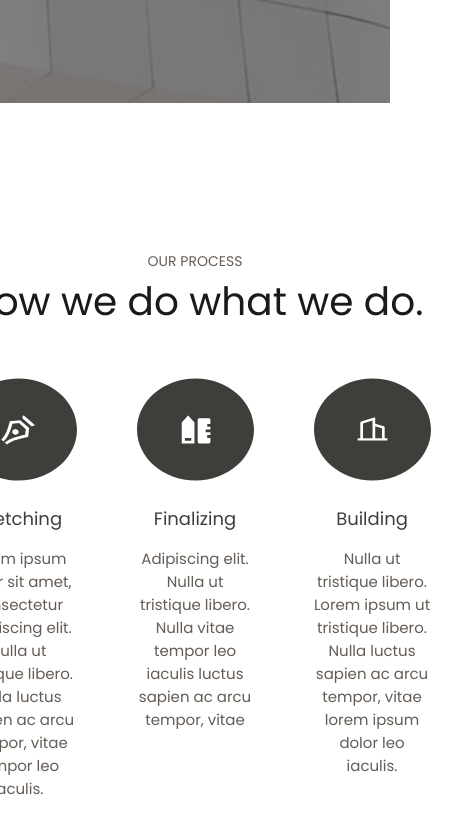
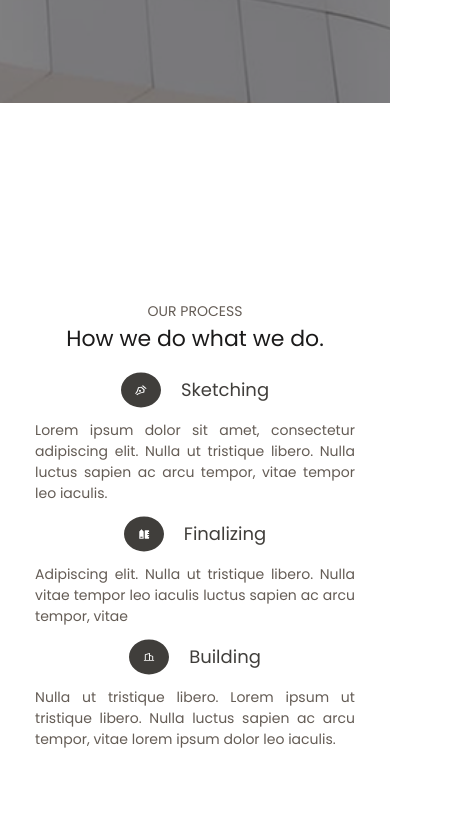
Before and after one commit to ionaleLyc/Wishbone-Website, a React (Create React App) app: page / in a window 390 px wide. Shown: the part 2429-3262 px from the top of the page, 461 px wide, since content can reach past the window. Built offline with nearby package versions, Linux system fonts and the light colour scheme.

Commit message:
Верстка секции 'Our process' с адаптивом

```diff
--- a/src/components/OurProcess/OurProcess.css
+++ b/src/components/OurProcess/OurProcess.css
@@ -36,7 +36,7 @@
     padding: 0;
     font-weight: 300;
     font-size: 39px;
-    color:var(--color-text-dark);
+    color: var(--color-text-dark);
 }
 
 .ourprocess-section .ourprocess-wrapper .ourprocess-content {
@@ -82,3 +82,99 @@
 .ourprocess-section .ourprocess-wrapper .ourprocess-content .content-card .card-desc p {
     text-align: center;
 }
+
+@media (max-width: 1260px) {
+
+    .ourprocess-section .ourprocess-wrapper {
+        margin-inline: 80px;
+    }
+
+    .ourprocess-section .ourprocess-wrapper .ourprocess-content {
+        gap: 40px;
+    }
+
+    .ourprocess-section .ourprocess-wrapper .ourprocess-content .content-card {
+
+        padding-inline: 0;
+
+    }
+}
+
+@media (max-width: 860px) {
+
+    .ourprocess-section .ourprocess-wrapper {
+        gap: 15px;
+    }
+
+    .ourprocess-section .ourprocess-wrapper .ourprocess-content {
+        display: flex;
+        flex-direction: column;
+        gap: 30px;
+
+    }
+
+    .ourprocess-section .ourprocess-wrapper .ourprocess-header p {
+        font-size: clamp(22px, 2.8vw, 32px);
+    }
+
+    .ourprocess-section .ourprocess-wrapper .ourprocess-content .content-card {
+        display: grid;
+        grid-template-areas: "f i"
+            "o o";
+        grid-column-gap: 20px;
+        grid-row-gap: 10px;
+
+        position: relative;
+        max-width: 100%;
+    }
+
+    .ourprocess-section .ourprocess-wrapper .ourprocess-content .content-card .card-image {
+        grid-area: f;
+    }
+
+    .ourprocess-section .ourprocess-wrapper .ourprocess-content .content-card .card-image svg {
+        max-width: 60px;
+        max-height: 60px;
+    }
+
+    .ourprocess-section .ourprocess-wrapper .ourprocess-content .content-card .card-image {
+        margin: 0;
+        display: flex;
+        align-items: center;
+        justify-content: end;
+        height: 100%;
+    }
+
+    .ourprocess-section .ourprocess-wrapper .ourprocess-content .content-card .card-name {
+        grid-area: i;
+        margin: 0;
+    }
+
+    .ourprocess-section .ourprocess-wrapper .ourprocess-content .content-card .card-desc {
+        grid-area: o;
+    }
+
+    .ourprocess-section .ourprocess-wrapper .ourprocess-content .content-card .card-desc p {
+        text-align: justify;
+    }
+}
+
+@media (max-width: 620px) {
+
+    .ourprocess-section .ourprocess-wrapper .ourprocess-content .content-card .card-image svg {
+        max-width: 40px;
+        max-height: 40px;
+    }
+
+    .ourprocess-section .ourprocess-wrapper {
+        margin-inline: clamp(30px, 9vw, 50px);
+    }
+
+    .ourprocess-section .ourprocess-wrapper .ourprocess-content {
+        gap: 10px;
+    }
+
+    .ourprocess-section .ourprocess-wrapper .ourprocess-content .content-card .card-desc p {
+        font-size: clamp(14px, 3.3vw, 18px);
+    }
+}
```
